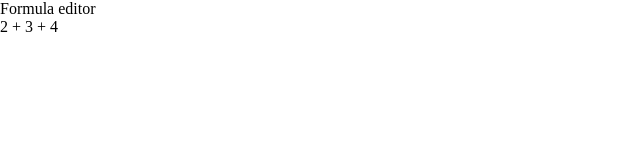
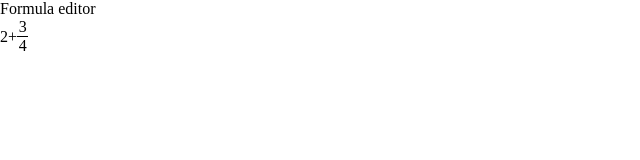
Before and after one commit to john-kolpakov-x/norka, an Angular app: page / in a window 1280 px wide. Shown: the top 160 px of the page, without its empty margins (0-640 px from the left). Built offline with nearby package versions, Linux system fonts and the light colour scheme.

Commit message:
Настроены стили в базовой концепции и добавлено деление

```diff
--- a/src/app/app.component.ts
+++ b/src/app/app.component.ts
@@ -21,9 +21,9 @@ export class AppComponent {
         value: '2'
       },
       id3: {
-        type: 'plus',
-        leftId: 'id4',
-        rightId: 'id5'
+        type: 'div',
+        topId: 'id4',
+        bottomId: 'id5'
       },
       id4: {
         type: 'const',
--- a/src/app/app.module.ts
+++ b/src/app/app.module.ts
@@ -7,6 +7,7 @@ import { ElemComponent } from './elem/elem.component';
 import { ElemPlusComponent } from './elem/elem-plus/elem-plus.component';
 import { ElemConstComponent } from './elem/elem-const/elem-const.component';
 import { ElemUnknownComponent } from './elem/elem-unknown/elem-unknown.component';
+import { ElemDivComponent } from './elem/elem-div/elem-div.component';
 
 @NgModule({
   declarations: [
@@ -14,7 +15,8 @@ import { ElemUnknownComponent } from './elem/elem-unknown/elem-unknown.component
     ElemComponent,
     ElemPlusComponent,
     ElemConstComponent,
-    ElemUnknownComponent
+    ElemUnknownComponent,
+    ElemDivComponent
   ],
   imports: [
     BrowserModule,
--- /dev/null
+++ b/src/app/elem/elem-div/elem-div.component.html
@@ -0,0 +1,9 @@
+<span class="div">
+  <span class="div-top">
+    <app-elem [formula]="formula" [elemId]="elem.topId"></app-elem>
+  </span>
+  <span class="div-line"></span>
+  <span class="div-bottom">
+    <app-elem [formula]="formula" [elemId]="elem.bottomId"></app-elem>
+  </span>
+</span>
--- /dev/null
+++ b/src/app/elem/elem-div/elem-div.component.scss
@@ -0,0 +1,17 @@
+.div {
+  display: inline-flex;
+  flex-direction: column;
+
+  &-top, &-bottom {
+    padding-left: 0.1rem;
+    padding-right: 0.1rem;
+    //border: #328020 solid 1px;
+    display: inline-flex;
+    justify-content: center;
+  }
+
+  &-line {
+    border-top: black solid 0.07rem;
+  }
+
+}
--- /dev/null
+++ b/src/app/elem/elem-div/elem-div.component.ts
@@ -0,0 +1,27 @@
+import {Component, Input, OnInit} from '@angular/core';
+import {Formula} from '../../../model/Formula';
+import {ElemPlus} from '../../../model/ElemPlus';
+import {ElemDiv} from '../../../model/ElemDiv';
+
+@Component({
+  selector: 'app-elem-div',
+  templateUrl: './elem-div.component.html',
+  styleUrls: ['./elem-div.component.scss']
+})
+export class ElemDivComponent implements OnInit {
+  @Input()
+  formula: Formula;
+
+  @Input()
+  elemId: string;
+
+  get elem(): ElemDiv {
+    return this.formula.elements[this.elemId] as ElemDiv;
+  }
+
+  constructor() { }
+
+  ngOnInit(): void {
+  }
+
+}
--- a/src/app/elem/elem-plus/elem-plus.component.html
+++ b/src/app/elem/elem-plus/elem-plus.component.html
@@ -1,3 +1,9 @@
-<app-elem [formula]="formula" [elemId]="elem.leftId"></app-elem>
-+
-<app-elem [formula]="formula" [elemId]="elem.rightId"></app-elem>
+<span class="plus">
+  <span class="plus-left">
+    <app-elem [formula]="formula" [elemId]="elem.leftId"></app-elem>
+  </span>
+  <span class="plus-operand">+</span>
+  <span class="plus-right">
+    <app-elem [formula]="formula" [elemId]="elem.rightId"></app-elem>
+  </span>
+</span>
--- a/src/app/elem/elem-plus/elem-plus.component.scss
+++ b/src/app/elem/elem-plus/elem-plus.component.scss
@@ -0,0 +1,13 @@
+.plus {
+  display: inline-flex;
+  flex-direction: row;
+  align-items: center;
+
+  &-left, &-right {
+    //border: blue solid 1px;
+    display: inline-block;
+  }
+
+  &-operand {
+  }
+}
--- a/src/app/elem/elem-unknown/elem-unknown.component.html
+++ b/src/app/elem/elem-unknown/elem-unknown.component.html
@@ -1 +1 @@
-<p>elem-unknown works!</p>
+�
--- a/src/app/elem/elem-unknown/elem-unknown.component.scss
+++ b/src/app/elem/elem-unknown/elem-unknown.component.scss
@@ -0,0 +1,3 @@
+:host {
+  color: red;
+}
--- a/src/app/elem/elem.component.html
+++ b/src/app/elem/elem.component.html
@@ -2,3 +2,4 @@
 <app-elem-unknown *ngIf="type === 'unknown'"></app-elem-unknown>
 <app-elem-plus *ngIf="type === 'plus'" [formula]="formula" [elemId]="elemId"></app-elem-plus>
 <app-elem-const *ngIf="type === 'const'" [formula]="formula" [elemId]="elemId"></app-elem-const>
+<app-elem-div *ngIf="type === 'div'" [formula]="formula" [elemId]="elemId"></app-elem-div>
--- a/src/model/Elem.ts
+++ b/src/model/Elem.ts
@@ -1,4 +1,5 @@
 import {ElemConst} from './ElemConst';
 import {ElemPlus} from './ElemPlus';
+import {ElemDiv} from './ElemDiv';
 
-export type Elem = ElemPlus | ElemConst;
+export type Elem = ElemPlus | ElemConst | ElemDiv;
--- /dev/null
+++ b/src/model/ElemDiv.ts
@@ -0,0 +1,5 @@
+export interface ElemDiv {
+  type: 'div';
+  topId: string;
+  bottomId: string;
+}
```
